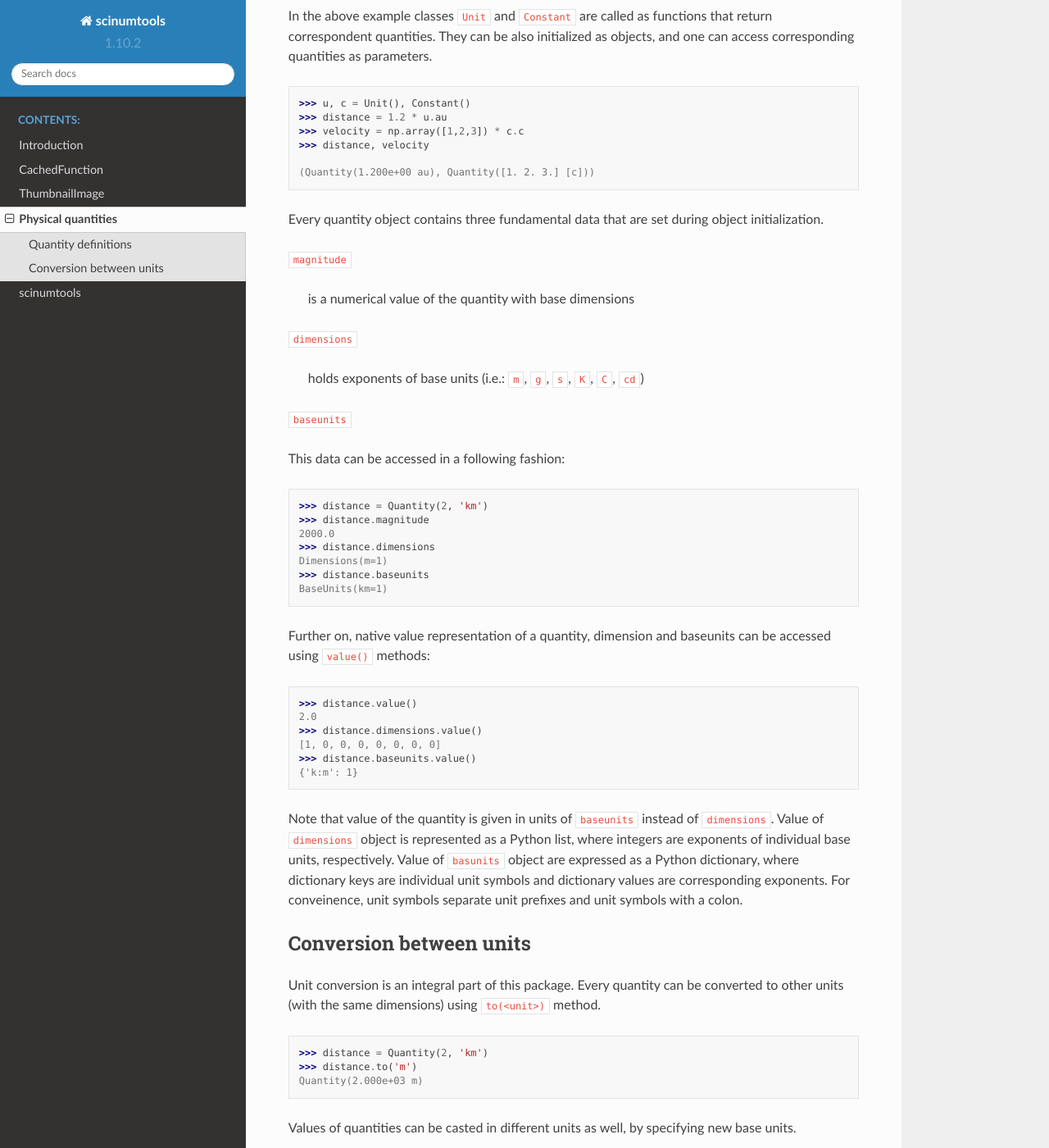
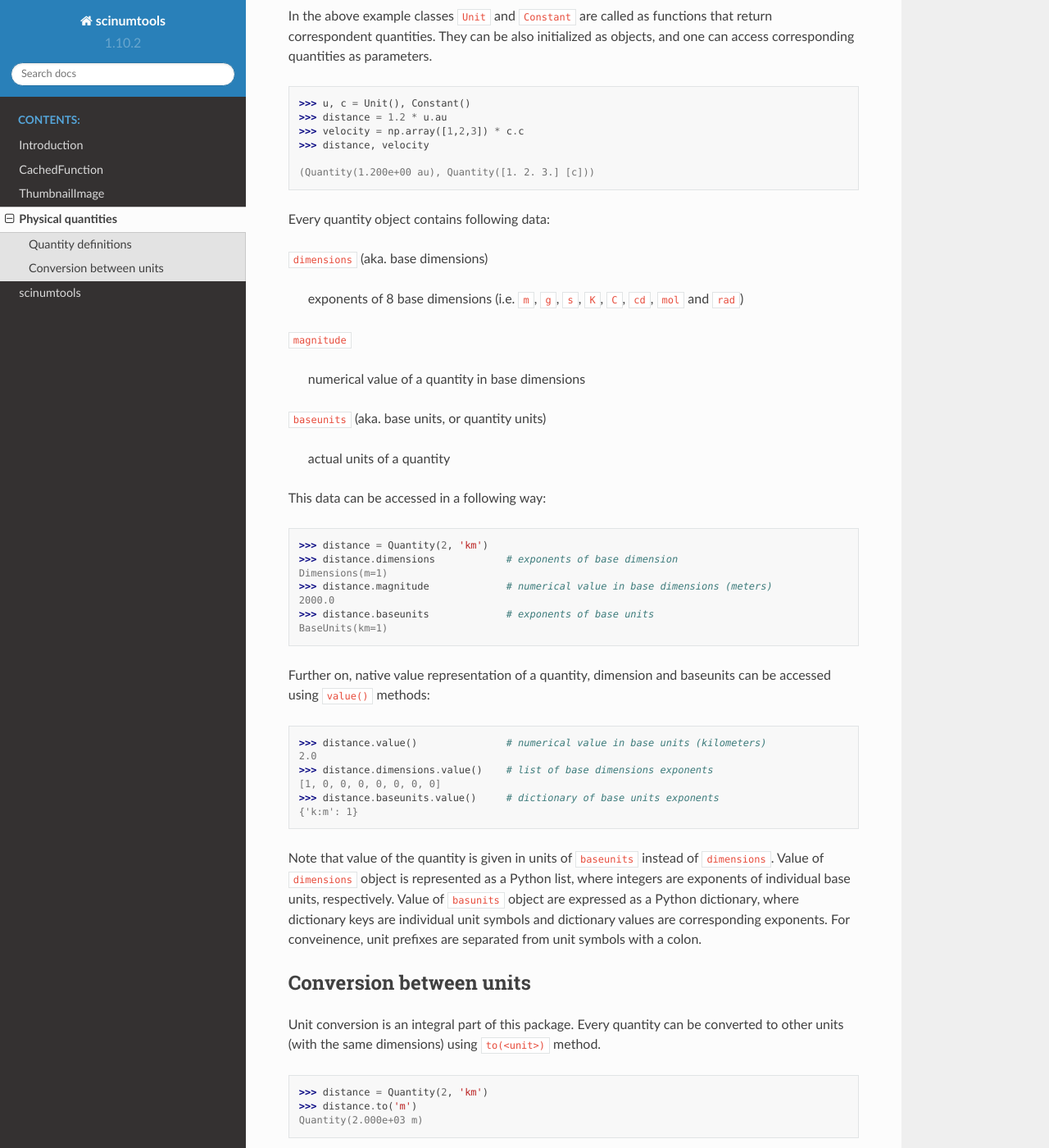
Before and after one commit to vrtulka23/scinumtools, a Sphinx documentation site: the page built from docs/source/quantity.rst, in a window 1280 px wide and 1400 px high, scrolled down 1453 px. Shown: the whole window at 82% size. Built offline with Sphinx 7.4.7 and the Read the Docs theme 2.0.0, drawn with Linux system fonts in a browser that asks for light colours.

Commit message:
updated docs

```diff
--- a/docs/source/quantity.rst
+++ b/docs/source/quantity.rst
@@ -57,42 +57,44 @@ In the above example classes ``Unit`` and ``Constant`` are called as functions t
 
    (Quantity(1.200e+00 au), Quantity([1. 2. 3.] [c]))
 
-Every quantity object contains three fundamental data that are set during object initialization.
+Every quantity object contains following data:
+
+``dimensions`` (aka. base dimensions)
+
+  exponents of 8 base dimensions (i.e. ``m``, ``g``, ``s``, ``K``, ``C``, ``cd``, ``mol`` and ``rad``)
 
 ``magnitude``
 
-  is a numerical value of the quantity with base dimensions
+  numerical value of a quantity in base dimensions
 
-``dimensions``
+``baseunits`` (aka. base units, or quantity units)
 
-  holds exponents of base units (i.e.: ``m``, ``g``, ``s``, ``K``, ``C``, ``cd``)
+  actual units of a quantity
 
-``baseunits``
-
-This data can be accessed in a following fashion:
+This data can be accessed in a following way:
 
 .. code-block::
 
    >>> distance = Quantity(2, 'km')
-   >>> distance.magnitude
+   >>> distance.dimensions            # exponents of base dimension
+   Dimensions(m=1)
+   >>> distance.magnitude             # numerical value in base dimensions (meters)
    2000.0
-   >>> distance.dimensions
-   Dimensions(m=1)
-   >>> distance.baseunits
+   >>> distance.baseunits             # exponents of base units
    BaseUnits(km=1)
 
 Further on, native value representation of a quantity, dimension and baseunits can be accessed using ``value()`` methods:
 
 .. code-block::
 
-   >>> distance.value()
+   >>> distance.value()               # numerical value in base units (kilometers)
    2.0
-   >>> distance.dimensions.value()
+   >>> distance.dimensions.value()    # list of base dimensions exponents
    [1, 0, 0, 0, 0, 0, 0, 0]
-   >>> distance.baseunits.value()
+   >>> distance.baseunits.value()     # dictionary of base units exponents
    {'k:m': 1}
 
-Note that value of the quantity is given in units of ``baseunits`` instead of ``dimensions``. Value of ``dimensions`` object is represented as a Python list, where integers are exponents of individual base units, respectively. Value of ``basunits`` object are expressed as a Python dictionary, where dictionary keys are individual unit symbols and dictionary values are corresponding exponents. For conveinence, unit symbols separate unit prefixes and unit symbols with a colon.
+Note that value of the quantity is given in units of ``baseunits`` instead of ``dimensions``. Value of ``dimensions`` object is represented as a Python list, where integers are exponents of individual base units, respectively. Value of ``basunits`` object are expressed as a Python dictionary, where dictionary keys are individual unit symbols and dictionary values are corresponding exponents. For conveinence, unit prefixes are separated from unit symbols with a colon.
 
 Conversion between units
 ^^^^^^^^^^^^^^^^^^^^^^^^
```
Also changed, not shown: docs/source/_static/empty.txt (added).
